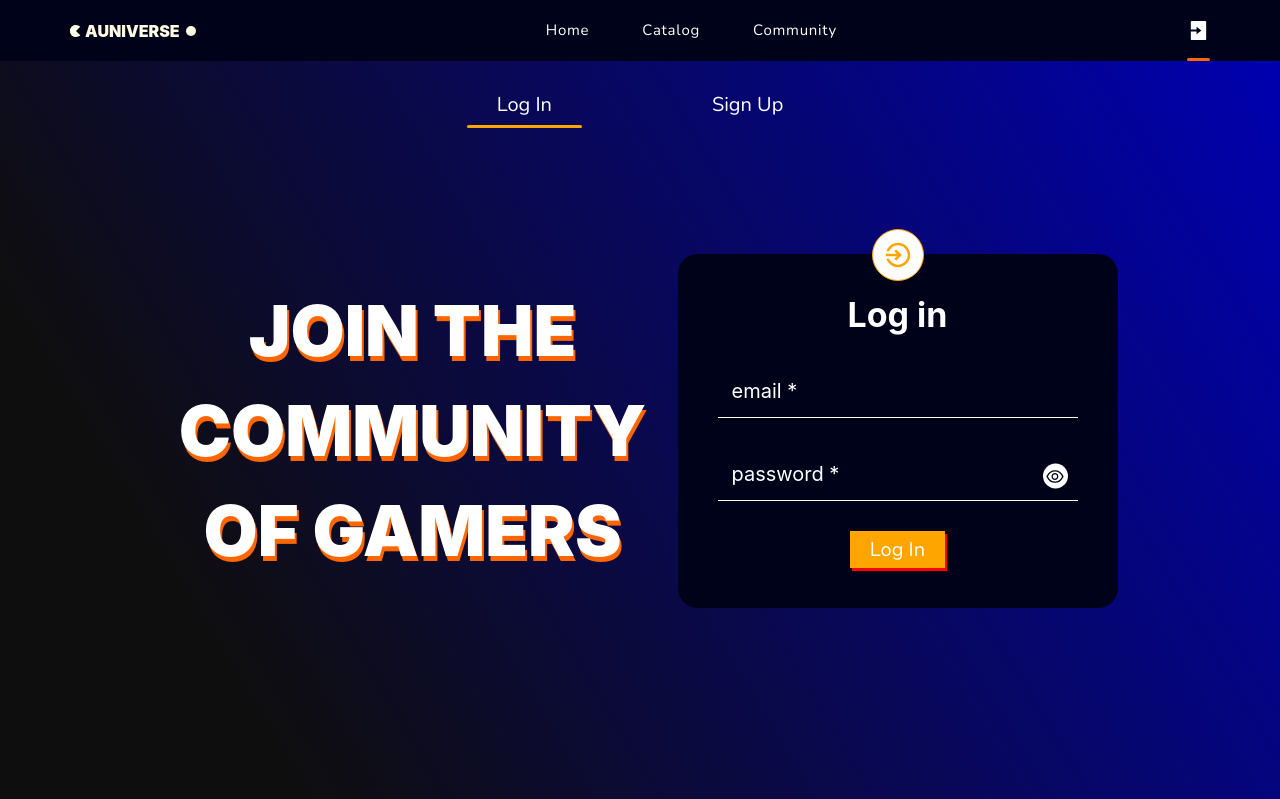
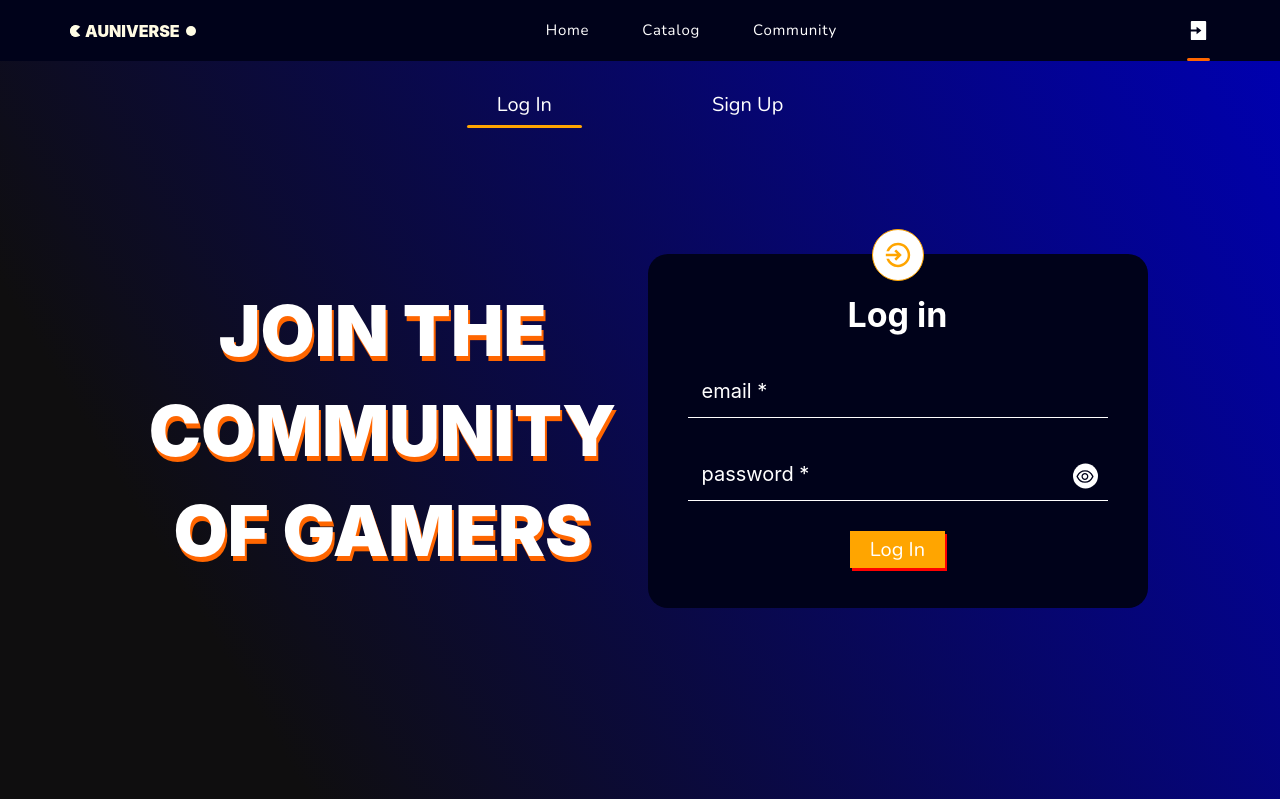
Before and after one commit to alionachernenko/auniverse, a React (Create React App) app: page /auniverse/login/login-page in a window 1280 px wide. Shown: the top 799 px of the page. Built offline with nearby package versions, Linux system fonts and the light colour scheme; no server answers.

Commit message:
fix bug in feedback form

```diff
--- a/src/components/FeedbackForm/FeedbackForm.jsx
+++ b/src/components/FeedbackForm/FeedbackForm.jsx
@@ -53,15 +53,12 @@ export const FeedbackForm = ({setIsFormOpen}) => {
         const files = Object.values(e.target.files)
         let filesChoosen = []
 
-
-
         files.forEach(file => {
             const reader = new FileReader()
             reader.readAsDataURL(file)
 
             reader.onload = () => {
             filesChoosen = [...filesChoosen, reader.result]
-
                 setImages(filesChoosen)
             };
         })
@@ -71,17 +68,19 @@ export const FeedbackForm = ({setIsFormOpen}) => {
 
     const onRemoveFile = (index) => {
         setImages(prev => prev.filter(image => prev.indexOf(image) !== index))
-        setFiles(prev => prev.filter(file => prev.indexOf(file) !== index))
+        if (files) setFiles(prev => prev.filter(file => prev.indexOf(file) !== index))
     }
 
     return (
         <>
             <Backdrop onClick={() => {
-                    if ((text !== '' || images.length !== 0) && showForm) setShowDialogWindow(true)
-                    else setIsFormOpen(false)
+                localStorage.setItem("files", JSON.stringify(images))
+                if ((text !== '' || images.length !== 0) && showForm) setShowDialogWindow(true)
+                else setIsFormOpen(false)
                 }}>
             <FormBox>
-                <CloseButton type="button" onClick={() => {
+                    <CloseButton type="button" onClick={() => {
+                        localStorage.setItem("files", JSON.stringify(images))
                     if ((text !== '' || images.length !== 0) && showForm) setShowDialogWindow(true)
                     else setIsFormOpen(false)
                 }}>
@@ -161,10 +160,12 @@ const FormBox = styled.div`
     padding: 20px;
     position: relative;
     border-radius: 20px;
+    box-sizing: border-box;
+    width: 90vw;
+    max-width: 600px;
 
     @media screen and (min-width: 768px) {
-        width: 500px;
-         position: absolute;
+        position: absolute;
         top: 50%;
         left: 50%;
         transform: translate(-50%, -50%);
@@ -287,6 +288,6 @@ const CloseButton = styled.button`
     top: 2px;
     right: 2px;
 
-    background-color: white;
-    border: orange;
+    background-color: transparent;
+    border: none;
 `
--- a/src/components/FormInput/FormInput.jsx
+++ b/src/components/FormInput/FormInput.jsx
@@ -65,7 +65,7 @@ const ValidationMessage = styled.p`
 
 
 const Input = styled.input`
-    width: 360px;
+    width: 100%;
     padding: 14px;
     border: none;
 
--- a/src/components/LoginForm/LoginForm.jsx
+++ b/src/components/LoginForm/LoginForm.jsx
@@ -80,9 +80,11 @@ const FormWrapper = styled(Form)`
     position: relative;
 
     background-color: #00021A;
+    width: 90vw;
+    max-width: 500px;
 
-    @media screen and (max-width: 767px) {
-        width: 500px
+    @media screen and (min-width: 768px) and (max-width: 1200px) {
+        padding: 40px 20px
     }
 `
 const Title = styled.h2`
--- a/src/components/SignupForm/SignupForm.jsx
+++ b/src/components/SignupForm/SignupForm.jsx
@@ -83,9 +83,12 @@ justify-content: center;
 box-sizing: border-box;
 border-radius: 20px;
 
-@media screen and (max-width: 767px) {
-    width: 500px
-}
+width: 90vw;
+    max-width: 500px;
+
+    @media screen and (min-width: 768px) and (max-width: 1200px) {
+        padding: 40px 20px
+    }
 `
 
 const Button = styled.button`
--- a/src/pages/AuthenticationPage/AuthenticationPage.jsx
+++ b/src/pages/AuthenticationPage/AuthenticationPage.jsx
@@ -97,7 +97,7 @@ const Page = styled.div`
     display: flex;
     align-items: center;
     flex-direction: column;
-    padding: 100px 0;
+    padding: 100px 20px;
     box-sizing: border-box;
     position: relative;
     background: rgb(15,14,15);
```
